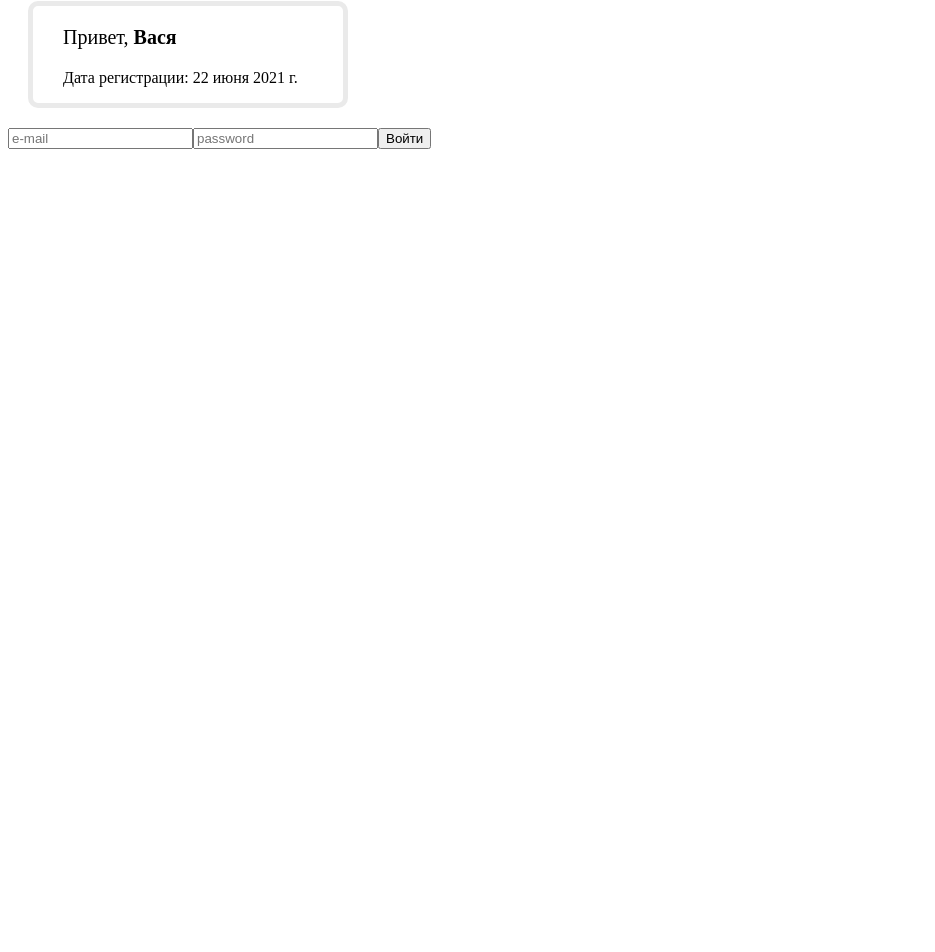
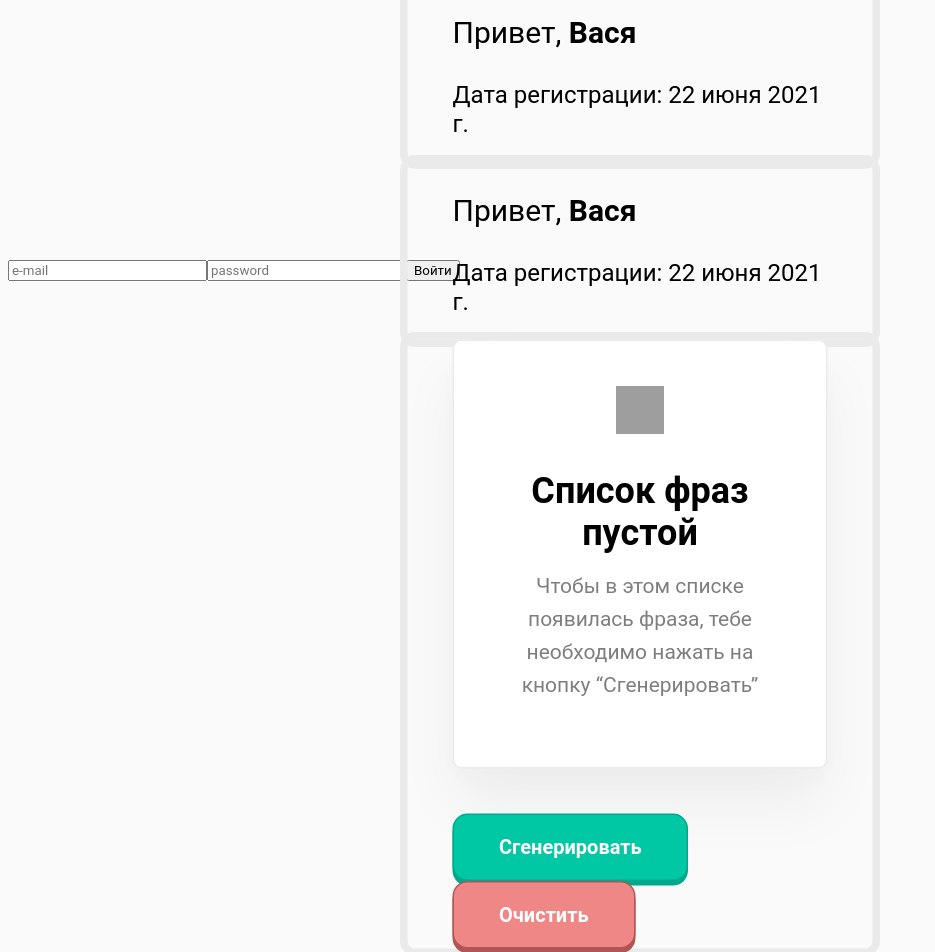
Before and after one commit to lavr-tsiporin/Archakov, a React (Create React App) app: page / in a window 1280 px wide. Shown: the part 146-1098 px from the top of the page, without its empty margins (0-935 px from the left). Before the commit the page ends 800 px from the top, so only its background shows below. Built offline with nearby package versions, Linux system fonts and the light colour scheme; grey boxes are pictures that could not be loaded.

Commit message:
DZ-4 for review

```diff
--- a/src/App.js
+++ b/src/App.js
@@ -1,11 +1,13 @@
 import { TutorialOne } from './tutorial-1/TutorialOne';
 import { TutorialTwo } from './tutorial-2/TutorialTwo';
+import { TutorialFour } from './tutorial-4/TutorialFour';
 
 export function App() {
   return (
     <div>
       <TutorialOne />
       <TutorialTwo />
+      <TutorialFour />
     </div>
   );
 }
--- /dev/null
+++ b/src/tutorial-4/TutorialFour.css
@@ -0,0 +1,75 @@
+* {
+    font-family: "Roboto";
+}
+
+body {
+    background-color: #FAFAFA;
+}
+
+.wrapper {
+    width: 450px;
+    margin: 50px auto;
+    transform: scale(1.5) translateY(70px);
+}
+
+.list {
+    max-height: 400px;
+    overflow: auto;
+    padding: 30px;
+    margin-bottom: 30px;
+}
+
+.btn {
+    height: 45px;
+    padding: 0 30px;
+    border: 0;
+    border-radius: 10px;
+    margin-right: 15px;
+    font-weight: 600;
+    cursor: pointer;
+    transition: all 0.15s ease;
+}
+.btn:active {
+    transform: translateY(2px);
+    box-shadow: none;
+}
+.btn_generate {
+    background-color: #00C8A4;
+    color: #fff;
+    box-shadow: 0 3px 0 #00A98B;
+    border: 1px solid #00A98B;
+}
+.btn_clear {
+    background-color: #F08787;
+    box-shadow: 0 3px 0 #B05555;
+    border: 1px solid #B05555;
+    color: #fff;
+}
+
+.block {
+    padding: 15px 30px;
+    background: #FFFFFF;
+    border: 1px solid #EBEBEB;
+    box-sizing: border-box;
+    box-shadow: 0px 9px 24px rgba(0, 0, 0, 0.01), 0px 25px 40px rgba(0, 0, 0, 0.05);
+    border-radius: 6px;
+    margin-bottom: 30px;
+}
+.block h3 {
+    font-size: 18px;
+}
+
+.empty-block {
+    text-align: center;
+    padding: 30px;
+}
+.empty-block h2 {
+    font-size: 24px;
+    margin-bottom: 0;
+}
+.empty-block p {
+    margin-top: 10px;
+    font-size: 14px;
+    opacity: 0.5;
+    line-height: 22px;
+}
--- /dev/null
+++ b/src/tutorial-4/TutorialFour.js
@@ -0,0 +1,82 @@
+import React, { useState } from 'react';
+import './TutorialFour.css';
+import { Phrase } from './components/Phrase';
+import { EmptyBlock } from './components/EmptyBlock';
+
+const adjectivesArr = [
+  'абсолютный',
+  'адский',
+  'азартный',
+  'активный',
+  'ангельский',
+  'астрономический',
+  'баснословный',
+  'безбожный',
+  'безбрежный',
+  'безвозвратный',
+  'безграничный',
+  'бездонный',
+  'бездушный',
+  'безжалостный',
+  'замечательно',
+  'замечательный',
+  'записной',
+  'запредельный',
+  'заядлый',
+  'звериный',
+  'зверский',
+  'зеленый',
+  'злой',
+  'злостный',
+  'значительный',
+  'неоспоримый',
+  'неотразимый',
+  'неоценимый',
+  'непередаваемый',
+];
+const nounsArr = [
+  'лгун',
+  'день',
+  'конь',
+  'олень',
+  'человек',
+  'программист',
+  'ребёнок',
+  'конец',
+  'город',
+  'дурак',
+];
+
+export const TutorialFour = () => {
+  const [strArr, setStrArr] = useState([]);
+
+  const handleRandomNumber = (length) => {
+    return Math.floor(Math.random() * length);
+  };
+
+  const handleRandomStr = () => {
+    let str1 = adjectivesArr[handleRandomNumber(adjectivesArr.length)];
+    let str2 = adjectivesArr[handleRandomNumber(adjectivesArr.length)];
+    const str3 = nounsArr[handleRandomNumber(nounsArr.length)];
+
+    if (str1 === str2) {
+      str1 = adjectivesArr[handleRandomNumber(adjectivesArr.length)];
+    }
+
+    return `${str1} ${str2} ${str3}`;
+  };
+
+  return (
+    <div className="wrapper">
+      {strArr.length > 0 ? <Phrase source={strArr} /> : <EmptyBlock />}
+      <button
+        className="btn btn_generate"
+        onClick={() => setStrArr([...strArr, handleRandomStr()])}>
+        Сгенерировать
+      </button>
+      <button className="btn btn_clear" onClick={() => setStrArr([])}>
+        Очистить
+      </button>
+    </div>
+  );
+};
--- /dev/null
+++ b/src/tutorial-4/components/EmptyBlock.jsx
@@ -0,0 +1,11 @@
+import React from 'react';
+
+export const EmptyBlock = () => {
+  return (
+    <div className="block empty-block">
+      <img src="/ghost.png" width="32px" height="32px" alt="Ghost" />
+      <h2>Список фраз пустой</h2>
+      <p>Чтобы в этом списке появилась фраза, тебе необходимо нажать на кнопку “Сгенерировать”</p>
+    </div>
+  );
+};
--- /dev/null
+++ b/src/tutorial-4/components/Phrase.jsx
@@ -0,0 +1,13 @@
+import React from 'react';
+
+export const Phrase = ({ source }) => {
+  return (
+    <div className="list">
+      {source.map((el, idx) => (
+        <div className="block" key={el + idx}>
+          <h3>{el}</h3>
+        </div>
+      ))}
+    </div>
+  );
+};
```
Also changed, not shown: 1 other file (tests, documents, lock files or other folders).
